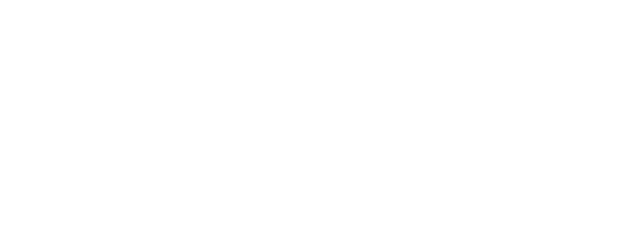
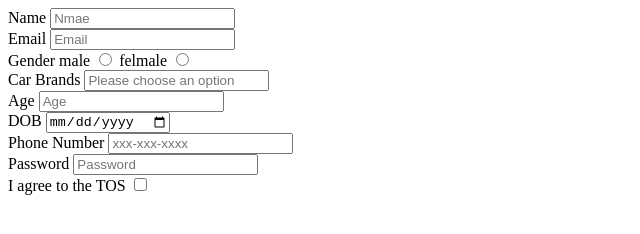
Before and after one commit to acciojob/signup-form-car-pranavraju1, a website: page main.html in a window 1280 px wide. Shown: the whole page, without its empty margins (0-640 px from the left). Drawn offline with Linux system fonts and the light colour scheme.

Commit message:
created a submission

```diff
--- a/main.html
+++ b/main.html
@@ -10,7 +10,37 @@
 	<!-- the entire body must be written by student -->
     <script type="text/javascript" src="./script.js">
 </script>
-
+	<form action="" method="post">
+        <label for="name">Name</label>
+        <input type="text" id="name" required placeholder="Nmae">
+        <br>
+        <label for="email">Email</label>
+        <input type="email" id="email" required placeholder="Email">
+        <br>
+        <label for="gender_m">Gender</label required>
+        male
+        <input type="radio" id="gender_m">
+        felmale
+        <input type="radio" id="gender_m">
+        <br>
+        <label for="cars">Car Brands</label>
+        <input type="select" required id="cars" placeholder="Please choose an option">
+        <br>
+        <label for="age">Age</label>
+        <input type="number"  id="age" placeholder="Age" required>
+        <br>
+        <label for="dob">DOB</label>
+        <input type="date" id="dob" required>
+        <br>
+        <label for="tel">Phone Number</label>
+        <input type="tel" id="tel" placeholder="xxx-xxx-xxxx">
+        <br>
+        <label for="password">Password</label>
+        <input type="password" id="password" required placeholder="Password">
+        <br>
+        <label for="tos">I agree to the TOS</label>
+        <input type="checkbox" required id="tos">
+    </form>
 </body>
 
 </html>
```
